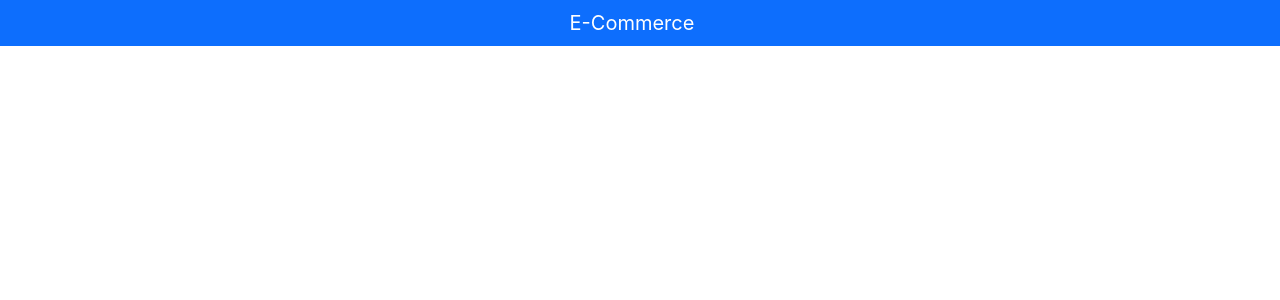
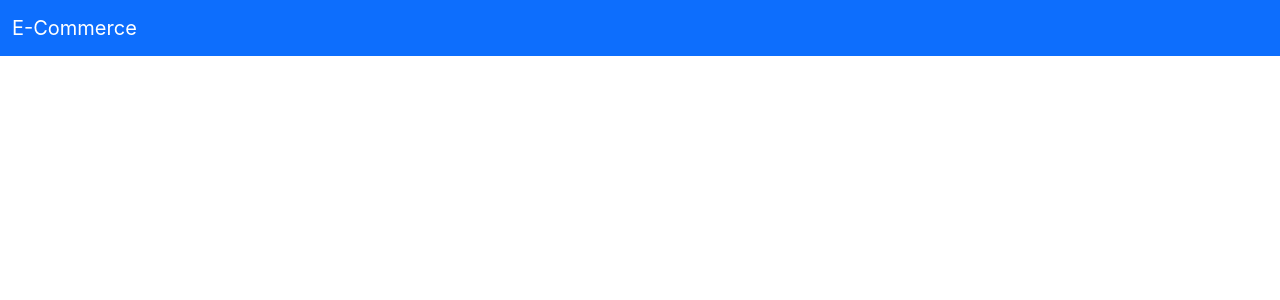
Before and after one commit to Harsh-Upadhyay/project, a React (Create React App) app: page / in a window 1280 px wide. Shown: the top 300 px of the page. Built offline with nearby package versions, Linux system fonts and the light colour scheme.

Commit message:
navbarstart

```diff
--- a/src/App.js
+++ b/src/App.js
@@ -1,13 +1,11 @@
-import { Navbar, NavbarBrand } from 'reactstrap';
+import { Navbar , NavbarBrand } from 'reactstrap';
 import './App.css';
 
 function App() {
   return (
     <div className="App">
       <Navbar dark color="primary">
-        <div className="container">
-          <NavbarBrand className="me" href="/">E-Commerce</NavbarBrand>
-        </div>
+          <NavbarBrand href="/">E-Commerce</NavbarBrand>
       </Navbar>
     </div>
   );
```
